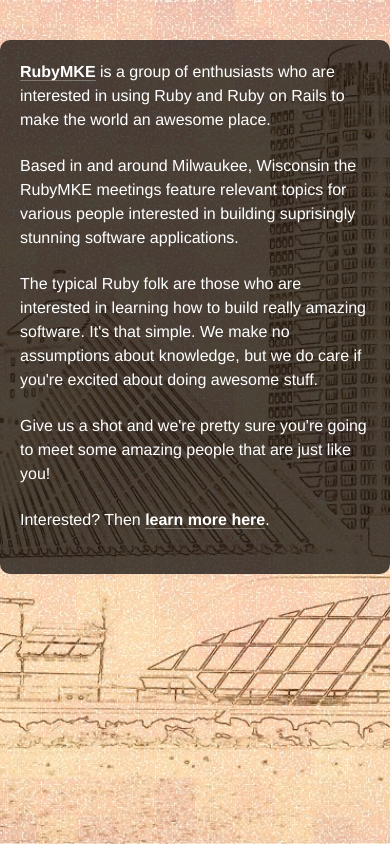
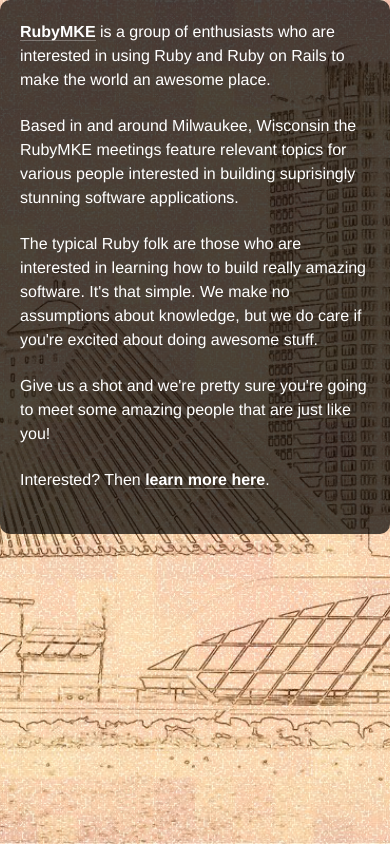
Before and after one commit to RubyMKE/RubyMKE.ORG, a plain HTML site: page index.html in a window 390 px wide. Drawn offline with Linux system fonts and the light colour scheme.

Commit message:
Removed unused div & styles in index.html

```diff
--- a/index.html
+++ b/index.html
@@ -41,11 +41,6 @@
 			color: #990000;
 		 	border-bottom: 1px solid rgba(255,255,255,1);
 		}
-		#monogram {
-			width: 50px;
-		 	padding: 50px 0 0 0;
-		 	margin: 0 auto 0 50px;
-		}
 		#about {
 			width: 360px;
 		 	padding: 10px;
@@ -54,28 +49,17 @@
 			border-radius: 10px;
 		}
 		@media (max-width: 767px) {
-			#monogram {
-				position: relative;
-			 	width: auto;
-			 	padding: 20px;
-			 	margin: 0;
-			}
 			#about {
 				position: relative;
 			 	width: auto;
 			 	padding: 20px;
 			 	margin: 0 !important;
-			 	}
-			background-image { opacity: 0.2;
-			}
+			 }
 		}
 	</style>
 </head>
 
 <body>
-	<div id="monogram">
-	</div>
-
 	<div id="about">
 		<p><a href="http://www.meetup.com/RubyMKE/">RubyMKE</a> is a group of enthusiasts who are interested in using Ruby and Ruby on Rails to make the world an awesome place.
 
```
